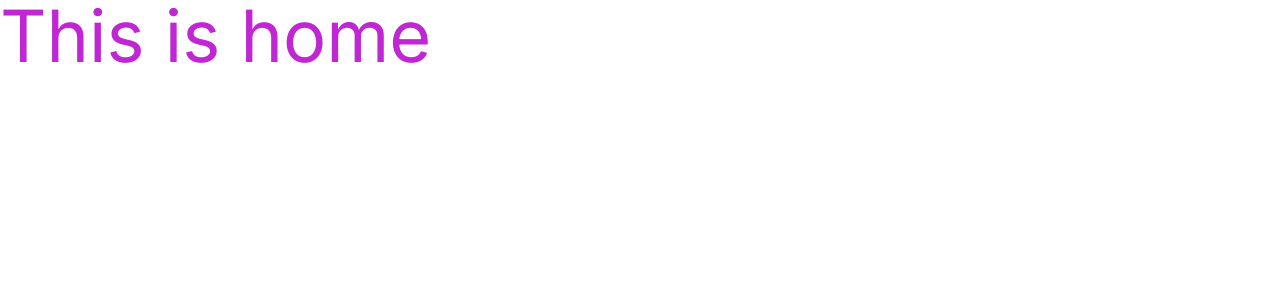
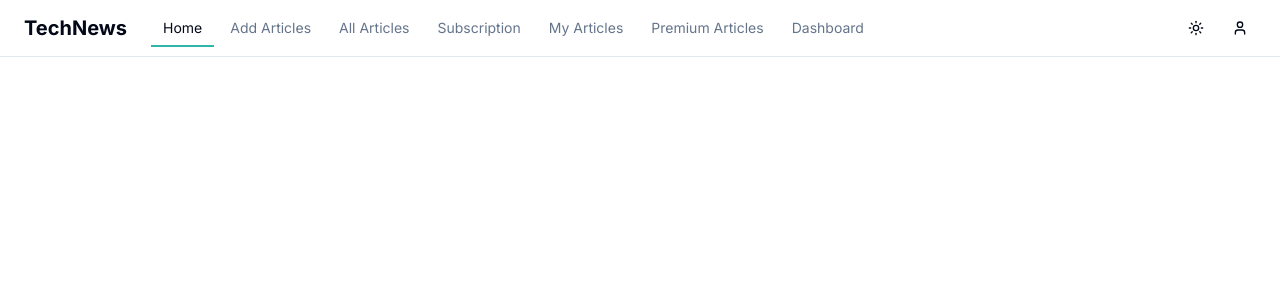
Before and after one commit to Sadik-Sami/knowledge-herald, a React (Vite) app: page / in a window 1280 px wide. Shown: the top 300 px of the page. Built offline with nearby package versions, Linux system fonts and the light colour scheme.

Commit message:
Added Navbar, fixed UserLayout and Home

```diff
--- /dev/null
+++ b/src/components/Navbar.jsx
@@ -0,0 +1,189 @@
+import { useState } from 'react';
+import { Link, NavLink, useLocation } from 'react-router-dom';
+import { motion, AnimatePresence } from 'framer-motion';
+import { Button } from '@/components/ui/button';
+import {
+	DropdownMenu,
+	DropdownMenuContent,
+	DropdownMenuItem,
+	DropdownMenuTrigger,
+} from '@/components/ui/dropdown-menu';
+import { Menu, User, X } from 'lucide-react';
+// import { useAuth } from '@/contexts/auth-context';
+import { ThemeToggle } from './ThemeToggle';
+import { cn } from '@/lib/utils';
+
+const Navbar = () => {
+	const [isOpen, setIsOpen] = useState(false);
+	// const { user, signOut } = useAuth();
+	const user = { isAdmin: true, hasSubscription: true };
+  // const user = null
+	const signOut = () => {};
+	const location = useLocation();
+
+	const navItems = [
+		{ title: 'Home', href: '/' },
+		{ title: 'Add Articles', href: '/add-article', protected: true },
+		{ title: 'All Articles', href: '/articles' },
+		{ title: 'Subscription', href: '/subscription', protected: true },
+		{ title: 'My Articles', href: '/my-articles', protected: true },
+		{ title: 'Premium Articles', href: '/premium', protected: true, requiresSub: true },
+		{ title: 'Dashboard', href: '/dashboard', protected: true, adminOnly: true },
+	];
+
+	const filteredItems = navItems.filter((item) => {
+		if (item.adminOnly && !user?.isAdmin) return false;
+		if (item.requiresSub && !user?.hasSubscription) return false;
+		if (item.protected && !user) return false;
+		return true;
+	});
+
+	return (
+		<header className='sticky top-0 z-40 w-full border-b bg-background/95 backdrop-blur supports-[backdrop-filter]:bg-background/60'>
+			<div className='flex h-14 items-center px-4 md:px-6'>
+				<div className='flex w-full items-center justify-between md:justify-start md:gap-6'>
+					<Link to='/' className='flex items-center gap-2'>
+						<span className='text-xl font-bold'>TechNews</span>
+					</Link>
+
+					<Button variant='ghost' size='icon' className='md:hidden' onClick={() => setIsOpen(true)}>
+						<Menu className='h-5 w-5' />
+						<span className='sr-only'>Toggle menu</span>
+					</Button>
+
+					{/* Desktop Navigation */}
+					<nav className='hidden md:flex md:flex-1 md:items-center md:justify-between'>
+						<div className='flex items-center space-x-1'>
+							{filteredItems.map((item) => {
+								const isActive = location.pathname === item.href;
+								return (
+									<NavLink
+										key={item.href}
+										to={item.href}
+										className={cn(
+											'relative px-3 py-2 text-sm transition-colors hover:text-foreground',
+											isActive ? 'text-foreground' : 'text-muted-foreground'
+										)}>
+										{item.title}
+										{isActive && (
+											<motion.div
+												className='absolute -bottom-[1px] left-0 right-0 h-0.5 bg-primary'
+												layoutId='navbar-indicator'
+											/>
+										)}
+									</NavLink>
+								);
+							})}
+						</div>
+
+						<div className='flex items-center gap-2'>
+							<ThemeToggle />
+							{user ? (
+								<DropdownMenu>
+									<DropdownMenuTrigger asChild>
+										<Button variant='ghost' size='icon' className='relative h-8 w-8'>
+											{user.photoURL ? (
+												<img
+													src={user.photoURL || '/placeholder.svg'}
+													alt={user.displayName}
+													className='h-8 w-8 rounded-full object-cover'
+												/>
+											) : (
+												<User className='h-5 w-5' />
+											)}
+										</Button>
+									</DropdownMenuTrigger>
+									<DropdownMenuContent align='end' className='w-56'>
+										<div className='flex items-center justify-start gap-2 p-2'>
+											<div className='flex flex-col space-y-1 leading-none'>
+												{user.displayName && <p className='font-medium'>{user.displayName}</p>}
+												<p className='text-sm text-muted-foreground'>{user.email}</p>
+											</div>
+										</div>
+										<DropdownMenuItem asChild>
+											<Link to='/profile'>Profile</Link>
+										</DropdownMenuItem>
+										<DropdownMenuItem onClick={signOut}>Log out</DropdownMenuItem>
+									</DropdownMenuContent>
+								</DropdownMenu>
+							) : (
+								<div className='flex items-center gap-2'>
+									<Button variant='ghost' asChild>
+										<Link to='/login'>Login</Link>
+									</Button>
+									<Button asChild>
+										<Link to='/register'>Register</Link>
+									</Button>
+								</div>
+							)}
+						</div>
+					</nav>
+				</div>
+			</div>
+
+			{/* Mobile Navigation */}
+			<AnimatePresence>
+				{isOpen && (
+					<motion.div
+						initial={{ opacity: 0 }}
+						animate={{ opacity: 1 }}
+						exit={{ opacity: 0 }}
+						className='fixed inset-0 z-50 bg-background'>
+						<div className='flex h-14 items-center justify-between px-4 border-b'>
+							<Link to='/' className='flex items-center gap-2' onClick={() => setIsOpen(false)}>
+								<span className='text-xl font-bold'>TechNews</span>
+							</Link>
+							<Button variant='ghost' size='icon' onClick={() => setIsOpen(false)}>
+								<X className='h-5 w-5' />
+								<span className='sr-only'>Close menu</span>
+							</Button>
+						</div>
+						<nav className='p-4'>
+							<div className='grid gap-2'>
+								{filteredItems.map((item) => {
+									const isActive = location.pathname === item.href;
+									return (
+										<NavLink
+											key={item.href}
+											to={item.href}
+											onClick={() => setIsOpen(false)}
+											className={cn(
+												'flex items-center rounded-md px-4 py-3 text-sm transition-colors',
+												isActive ? 'bg-primary text-primary-foreground' : 'hover:bg-accent hover:text-accent-foreground'
+											)}>
+											{item.title}
+										</NavLink>
+									);
+								})}
+								{!user && (
+									<div className='mt-4 grid gap-2'>
+										<Button variant='outline' asChild className='w-full'>
+											<Link to='/login' onClick={() => setIsOpen(false)}>
+												Login
+											</Link>
+										</Button>
+										<Button asChild className='w-full'>
+											<Link to='/register' onClick={() => setIsOpen(false)}>
+												Register
+											</Link>
+										</Button>
+									</div>
+								)}
+							</div>
+							<div className='mt-6 flex items-center justify-between'>
+								<ThemeToggle />
+								{user && (
+									<Button variant='ghost' onClick={signOut}>
+										Log out
+									</Button>
+								)}
+							</div>
+						</nav>
+					</motion.div>
+				)}
+			</AnimatePresence>
+		</header>
+	);
+};
+
+export default Navbar;
--- a/src/layout/UserLayout.jsx
+++ b/src/layout/UserLayout.jsx
@@ -1,9 +1,11 @@
+import Navbar from '@/components/Navbar';
 import React from 'react';
 import { Outlet } from 'react-router-dom';
 
 const UserLayout = () => {
 	return (
 		<>
+			<Navbar />
 			<Outlet />
 		</>
 	);
--- a/src/pages/Home.jsx
+++ b/src/pages/Home.jsx
@@ -1,9 +1,7 @@
-import React from 'react'
+import React from 'react';
 
 const Home = () => {
-  return (
-    <div className='text-fuchsia-600 text-7xl'>This is home</div>
-  )
-}
+	return <div></div>;
+};
 
-export default Home
+export default Home;
```
